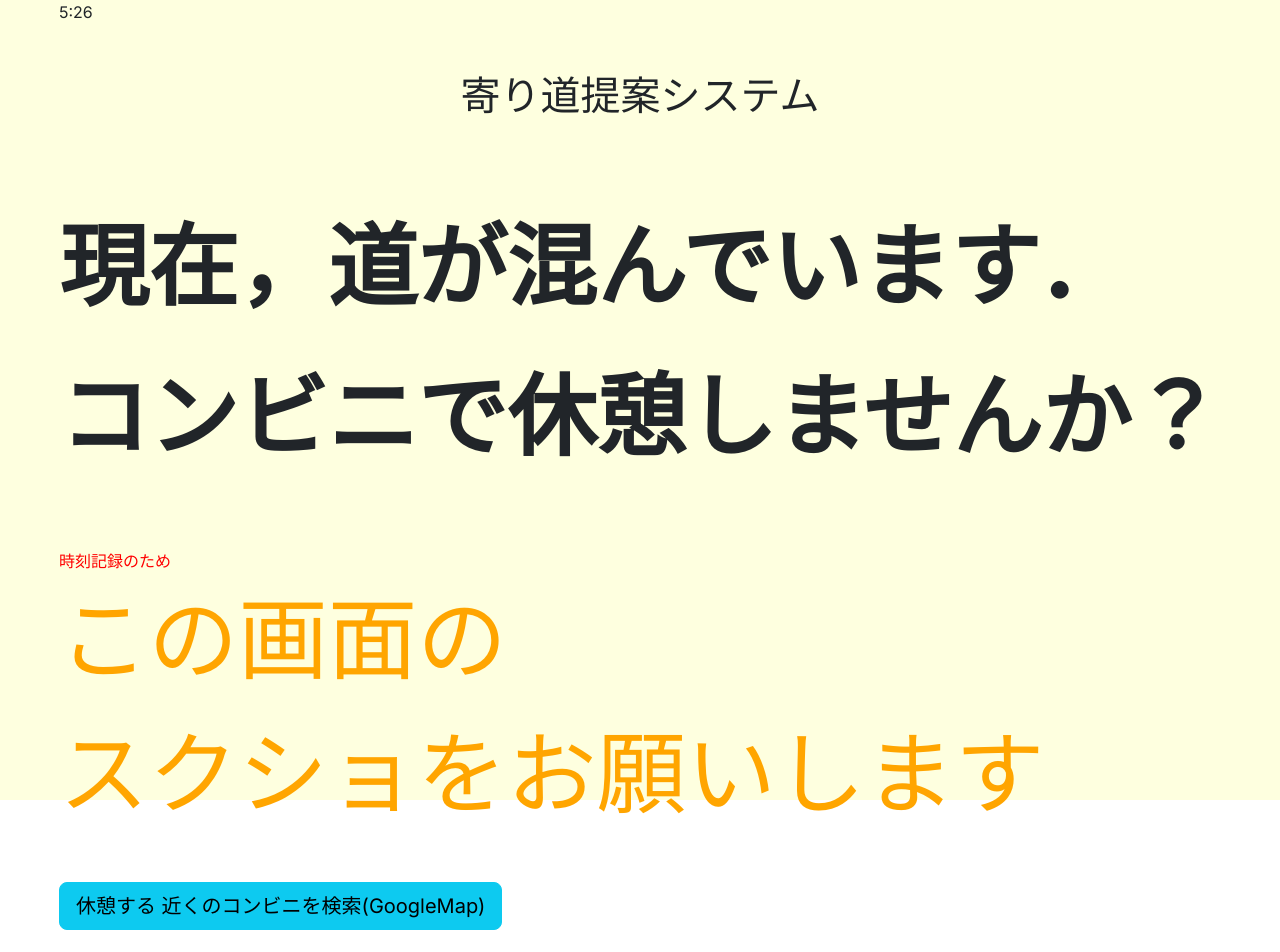
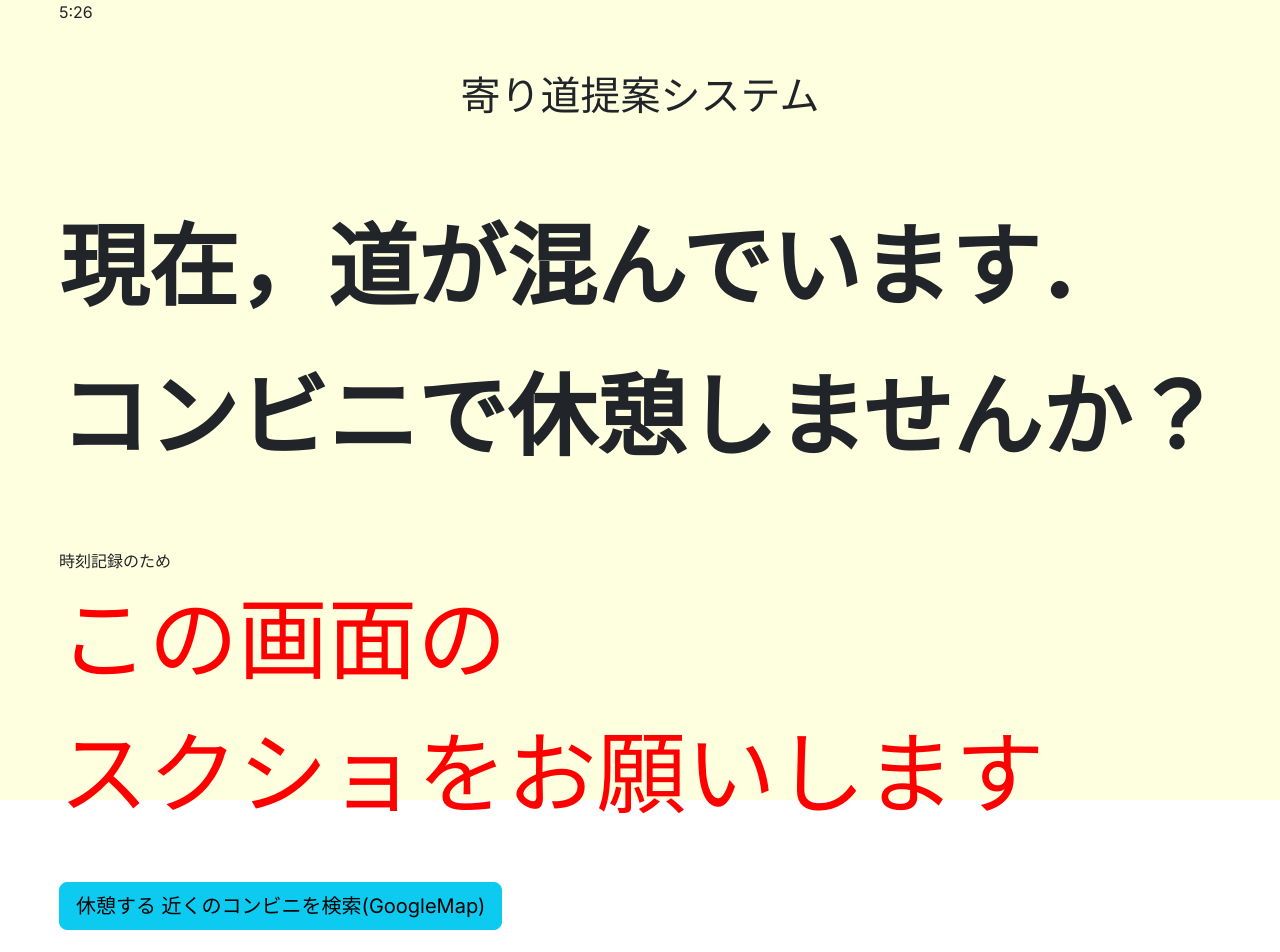
Before and after one commit to suis-cats/detour-navi2, a Next.js app: page /suggest in a window 1280 px wide. Shown: the top 952 px of the page. Built offline with nearby package versions, Linux system fonts and the light colour scheme.

Commit message:
change color

```diff
--- a/app/suggest/page.js
+++ b/app/suggest/page.js
@@ -54,11 +54,11 @@ export default function Suggest() {
           コンビニで休憩しませんか？
         </p>
 
-        <p style={{ margin: "0vw", color: "red" }}>時刻記録のため</p>
-        <p style={{ fontSize: "7vw", margin: "0vw", color: "orange" }}>
+        <p style={{ margin: "0vw" }}>時刻記録のため</p>
+        <p style={{ fontSize: "7vw", margin: "0vw", color: "red" }}>
           この画面の
         </p>
-        <p style={{ fontSize: "7vw", margin: "0vw", color: "orange" }}>
+        <p style={{ fontSize: "7vw", margin: "0vw", color: "red" }}>
           スクショをお願いします
         </p>
 
```
